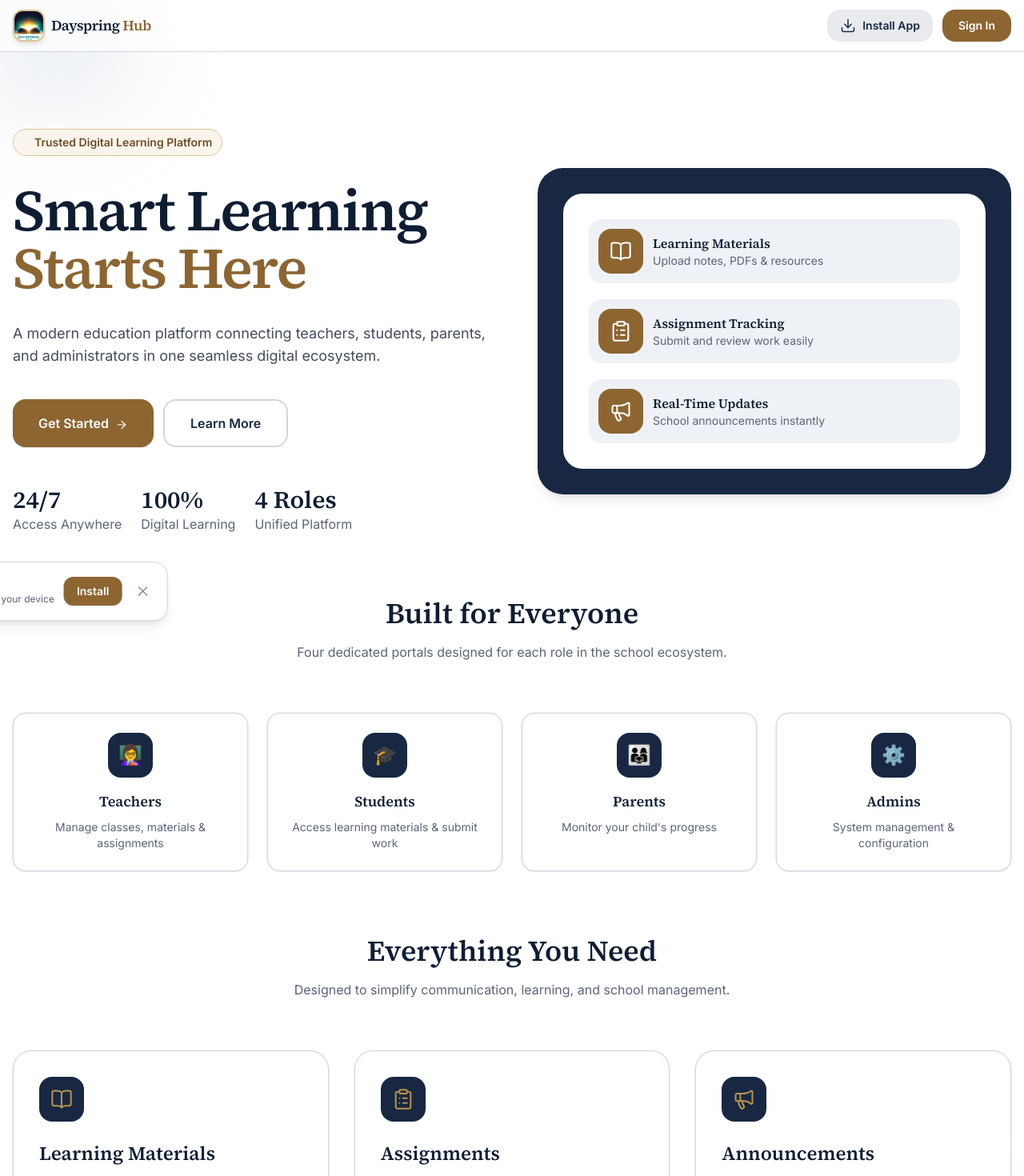
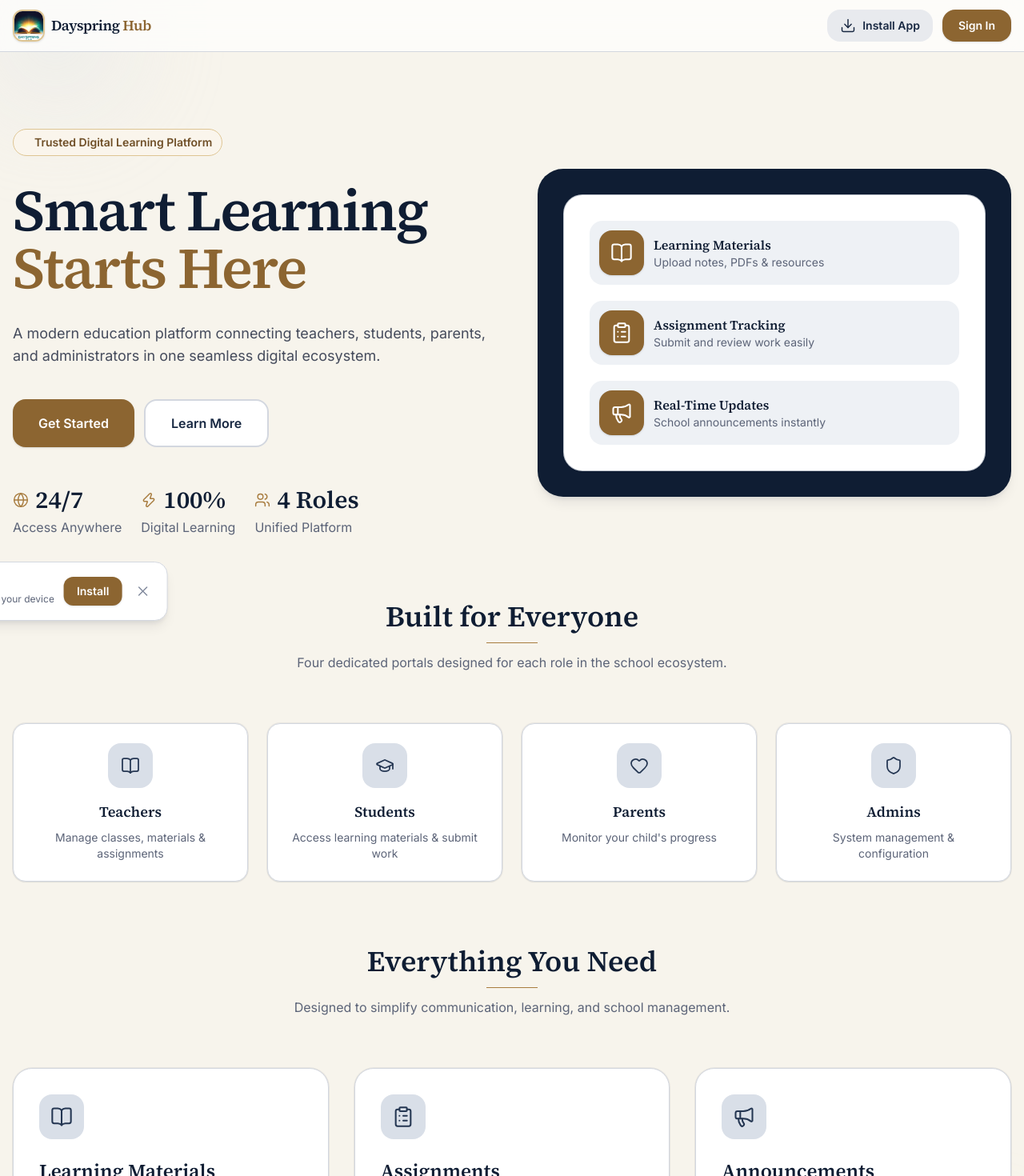
Before and after one commit to Kennywryght/dayspring-hub, a React (Vite) app in the folder frontend/: page / in a window 1280 px wide. Shown: the top 1470 px of the page at 80% size. Built offline with nearby package versions, Linux system fonts and the light colour scheme; no server answers.

Commit message:
Fix landing page - remove emojis, use lucide icons, direct navigation

```diff
--- a/frontend/src/pages/LandingPage.jsx
+++ b/frontend/src/pages/LandingPage.jsx
@@ -3,7 +3,8 @@ import { useState, useRef, useCallback, useEffect } from 'react';
 import { useTheme } from '../context/ThemeContext';
 import {
   BookOpen, ClipboardList, Megaphone, Download, ArrowRight,
-  GraduationCap, Users, Heart, Shield, Zap, CheckCircle2, X,
+  GraduationCap, Users, Heart, Shield, Zap, Globe,
+  Menu, X, ChevronRight,
 } from 'lucide-react';
 
 const useClickSound = () => {
@@ -39,28 +40,32 @@ export default function LandingPage() {
     return () => observer.disconnect();
   }, []);
 
-  const handleNavigate = (path) => { playClick(); navigate(path); };
-
   const featureItems = [
-    { Icon: BookOpen, title: 'Learning Materials', desc: 'Teachers upload PDFs, videos, and notes accessible anytime.', color: 'from-navy-600 to-navy-800' },
-    { Icon: ClipboardList, title: 'Assignments', desc: 'Students submit work digitally with streamlined review.', color: 'from-navy-600 to-navy-800' },
-    { Icon: Megaphone, title: 'Announcements', desc: 'Important school updates delivered in real time.', color: 'from-navy-600 to-navy-800' },
+    { Icon: BookOpen, title: 'Learning Materials', desc: 'Teachers upload PDFs, videos, and notes accessible anytime.' },
+    { Icon: ClipboardList, title: 'Assignments', desc: 'Students submit work digitally with streamlined review.' },
+    { Icon: Megaphone, title: 'Announcements', desc: 'Important school updates delivered in real time.' },
   ];
 
   const roles = [
-    { icon: '👩‍🏫', label: 'Teachers', desc: 'Manage classes, materials & assignments', Icon: Users },
-    { icon: '🎓', label: 'Students', desc: 'Access learning materials & submit work', Icon: GraduationCap },
-    { icon: '👨‍👩‍👧', label: 'Parents', desc: 'Monitor your child\'s progress', Icon: Heart },
-    { icon: '⚙️', label: 'Admins', desc: 'System management & configuration', Icon: Shield },
+    { Icon: BookOpen, label: 'Teachers', desc: 'Manage classes, materials & assignments' },
+    { Icon: GraduationCap, label: 'Students', desc: 'Access learning materials & submit work' },
+    { Icon: Heart, label: 'Parents', desc: 'Monitor your child\'s progress' },
+    { Icon: Shield, label: 'Admins', desc: 'System management & configuration' },
+  ];
+
+  const stats = [
+    { value: '24/7', label: 'Access Anywhere', Icon: Globe },
+    { value: '100%', label: 'Digital Learning', Icon: Zap },
+    { value: '4 Roles', label: 'Unified Platform', Icon: Users },
   ];
 
   return (
-    <div className="flex flex-col min-h-screen bg-white dark:bg-navy-900 overflow-hidden relative transition-colors duration-300">
+    <div className="flex flex-col min-h-screen bg-parchment dark:bg-navy-900 overflow-hidden relative transition-colors duration-300">
       {/* Install App Prompt */}
       {showInstallPrompt && (
         <div className="fixed bottom-4 left-2 right-2 sm:bottom-6 sm:left-auto sm:right-auto sm:left-1/2 sm:-translate-x-1/2 z-50 animate-slide-up sm:max-w-md">
           <div className="bg-white dark:bg-navy-800 rounded-2xl shadow-elevated border border-ink-200 dark:border-navy-600 p-4 flex items-center gap-3">
-            <div className="w-10 h-10 rounded-xl bg-brass-600 flex items-center justify-center text-white text-xl flex-shrink-0 shadow-lg">
+            <div className="w-10 h-10 rounded-xl bg-brass-600 flex items-center justify-center text-white flex-shrink-0 shadow-soft">
               <Download className="w-5 h-5" strokeWidth={1.75} />
             </div>
             <div className="flex-1 min-w-0">
@@ -75,15 +80,15 @@ export default function LandingPage() {
 
       <div className="relative z-10 flex flex-col min-h-screen">
         {/* Animated blobs */}
-        <div className="absolute top-0 left-0 w-48 h-48 bg-navy-200 dark:bg-navy-700 rounded-full blur-3xl opacity-30 dark:opacity-20 animate-float-left" />
+        <div className="absolute top-0 left-0 w-48 h-48 bg-navy-100 dark:bg-navy-800 rounded-full blur-3xl opacity-30 dark:opacity-20 animate-float-left" />
         <div className="absolute bottom-0 right-0 w-64 h-64 bg-brass-100 dark:bg-brass-900/40 rounded-full blur-3xl opacity-30 dark:opacity-20 animate-float-right" />
 
         {/* Navbar */}
         <header className="sticky top-0 z-50 backdrop-blur-xl bg-white/70 dark:bg-navy-900/70 border-b border-ink-200 dark:border-navy-700 animate-slide-down">
           <nav className="max-w-7xl mx-auto px-4 py-3 flex justify-between items-center">
             <div className="flex items-center gap-2 cursor-pointer">
-              <div className="w-10 h-10 rounded-xl overflow-hidden border-2 border-brass-200 dark:border-brass-500/30 shadow-md flex-shrink-0">
-                <img src="/logo.jpg" alt="Dayspring Hub Logo" className="w-full h-full object-cover" />
+              <div className="w-10 h-10 rounded-xl overflow-hidden border-2 border-brass-200 dark:border-brass-500/30 shadow-soft flex-shrink-0">
+                <img src="/logo.jpg" alt="Dayspring Hub" className="w-full h-full object-cover" />
               </div>
               <span className="text-lg font-display font-semibold tracking-tight text-navy-800 dark:text-white">
                 Dayspring<span className="text-brass-600 dark:text-brass-400"> Hub</span>
@@ -94,18 +99,18 @@ export default function LandingPage() {
               <button onClick={handleInstall} className="flex items-center gap-2 bg-ink-100 dark:bg-navy-700 hover:bg-ink-200 dark:hover:bg-navy-600 text-navy-700 dark:text-ink-200 px-4 py-2.5 rounded-2xl font-semibold text-sm transition-all duration-300">
                 <Download className="w-5 h-5" strokeWidth={1.75} /> Install App
               </button>
-              <button onClick={() => handleNavigate('/login')} className="bg-brass-600 hover:bg-brass-700 text-white px-5 py-2.5 rounded-2xl font-semibold text-sm shadow-soft transition-all duration-300">
+              <button onClick={() => navigate('/login')} className="bg-brass-600 hover:bg-brass-700 text-white px-5 py-2.5 rounded-2xl font-semibold text-sm shadow-soft transition-all duration-300">
                 Sign In
               </button>
             </div>
 
             <button className="md:hidden p-2 rounded-xl hover:bg-ink-100 dark:hover:bg-navy-700 transition-colors" onClick={() => setMobileMenuOpen(!mobileMenuOpen)}>
-              {mobileMenuOpen ? <X className="w-6 h-6 text-navy-600 dark:text-ink-300" strokeWidth={1.75} /> : <svg className="w-6 h-6 text-navy-600 dark:text-ink-300" fill="none" stroke="currentColor" viewBox="0 0 24 24"><path strokeLinecap="round" strokeLinejoin="round" strokeWidth={2} d="M4 6h16M4 12h16M4 18h16" /></svg>}
+              {mobileMenuOpen ? <X className="w-6 h-6 text-navy-600 dark:text-ink-300" strokeWidth={1.75} /> : <Menu className="w-6 h-6 text-navy-600 dark:text-ink-300" strokeWidth={1.75} />}
             </button>
           </nav>
           <div className={`md:hidden bg-white dark:bg-navy-900 border-b border-ink-200 dark:border-navy-700 px-4 pb-4 transition-all duration-300 ${mobileMenuOpen ? 'max-h-40 opacity-100' : 'max-h-0 opacity-0 overflow-hidden'}`}>
             <button onClick={() => { handleInstall(); setMobileMenuOpen(false); }} className="w-full mt-3 flex items-center justify-center gap-2 bg-ink-100 dark:bg-navy-700 text-navy-700 dark:text-ink-200 py-3 rounded-2xl font-semibold text-sm"><Download className="w-5 h-5" strokeWidth={1.75} /> Install App</button>
-            <button onClick={() => { handleNavigate('/login'); setMobileMenuOpen(false); }} className="w-full mt-2 bg-brass-600 text-white py-3 rounded-2xl font-semibold shadow-soft text-sm">Sign In</button>
+            <button onClick={() => { navigate('/login'); setMobileMenuOpen(false); }} className="w-full mt-2 bg-brass-600 text-white py-3 rounded-2xl font-semibold shadow-soft text-sm">Sign In</button>
           </div>
         </header>
 
@@ -127,8 +132,8 @@ export default function LandingPage() {
                 </p>
                 <div className="mt-6 sm:mt-8 md:mt-10">
                   <div className="flex flex-col sm:flex-row gap-3 w-full">
-                    <button onClick={() => handleNavigate('/login')} className="w-full sm:w-auto bg-brass-600 hover:bg-brass-700 text-white px-8 py-4 rounded-2xl text-base font-semibold shadow-soft transition-all duration-300 active:scale-95 text-center">
-                      Get Started <ArrowRight className="w-4 h-4 inline ml-1" strokeWidth={1.75} />
+                    <button onClick={() => navigate('/login')} className="w-full sm:w-auto bg-brass-600 hover:bg-brass-700 text-white px-8 py-4 rounded-2xl text-base font-semibold shadow-soft transition-all duration-300 active:scale-95 text-center">
+                      Get Started
                     </button>
                     <a href="#features" onClick={playClick} className="w-full sm:w-auto bg-white dark:bg-navy-800 border-2 border-ink-200 dark:border-navy-600 hover:border-brass-300 dark:hover:border-brass-500 text-navy-700 dark:text-ink-200 px-8 py-4 rounded-2xl text-base font-semibold transition-all duration-300 text-center active:scale-95">
                       Learn More
@@ -136,21 +141,26 @@ export default function LandingPage() {
                   </div>
                 </div>
                 <div className="flex justify-center sm:justify-start flex-wrap gap-6 mt-8 sm:mt-12">
-                  {[{ value: '24/7', label: 'Access Anywhere' },{ value: '100%', label: 'Digital Learning' },{ value: '4 Roles', label: 'Unified Platform' }].map((stat, i) => (
+                  {stats.map((stat, i) => (
                     <div key={i} className="animate-fade-in-up text-center sm:text-left" style={{ animationDelay: `${i * 0.2}s` }}>
-                      <h3 className="text-xl sm:text-3xl font-display font-semibold text-navy-800 dark:text-white">{stat.value}</h3>
+                      <div className="flex items-center justify-center sm:justify-start gap-2 mb-1">
+                        <stat.Icon className="w-5 h-5 text-brass-500" strokeWidth={1.75} />
+                        <h3 className="text-xl sm:text-3xl font-display font-semibold text-navy-800 dark:text-white">{stat.value}</h3>
+                      </div>
                       <p className="text-xs sm:text-base text-ink-500 dark:text-ink-400">{stat.label}</p>
                     </div>
                   ))}
                 </div>
               </div>
               <div className="animate-fade-in-right mt-8 lg:mt-0">
-                <div className="bg-navy-700 rounded-2xl sm:rounded-[2rem] p-4 sm:p-6 md:p-8 shadow-elevated">
-                  <div className="bg-white dark:bg-navy-800 rounded-2xl sm:rounded-3xl p-4 sm:p-6 md:p-8 shadow-card">
+                <div className="bg-navy-800 rounded-2xl sm:rounded-[2rem] p-4 sm:p-6 md:p-8 shadow-elevated">
+                  <div className="bg-white dark:bg-navy-700 rounded-2xl sm:rounded-3xl p-4 sm:p-6 md:p-8 shadow-card border border-navy-600/30">
                     <div className="space-y-3 sm:space-y-5">
-                      {[{ Icon: BookOpen, title: 'Learning Materials', desc: 'Upload notes, PDFs & resources', bg: 'bg-navy-50 dark:bg-navy-700/50' },{ Icon: ClipboardList, title: 'Assignment Tracking', desc: 'Submit and review work easily', bg: 'bg-navy-50 dark:bg-navy-700/50' },{ Icon: Megaphone, title: 'Real-Time Updates', desc: 'School announcements instantly', bg: 'bg-navy-50 dark:bg-navy-700/50' }].map((item, idx) => (
+                      {[{ Icon: BookOpen, title: 'Learning Materials', desc: 'Upload notes, PDFs & resources', bg: 'bg-navy-50 dark:bg-navy-600/30' },{ Icon: ClipboardList, title: 'Assignment Tracking', desc: 'Submit and review work easily', bg: 'bg-navy-50 dark:bg-navy-600/30' },{ Icon: Megaphone, title: 'Real-Time Updates', desc: 'School announcements instantly', bg: 'bg-navy-50 dark:bg-navy-600/30' }].map((item, idx) => (
                         <div key={idx} className={`flex items-center gap-3 p-3 rounded-xl sm:rounded-2xl ${item.bg} animate-fade-in-up`} style={{ animationDelay: `${idx * 0.15}s` }}>
-                          <div className="w-10 h-10 sm:w-14 sm:h-14 rounded-xl sm:rounded-2xl bg-brass-600 flex items-center justify-center text-white text-lg sm:text-2xl flex-shrink-0"><item.Icon className="w-5 h-5 sm:w-7 sm:h-7" strokeWidth={1.75} /></div>
+                          <div className="w-10 h-10 sm:w-14 sm:h-14 rounded-xl sm:rounded-2xl bg-brass-600 flex items-center justify-center text-white flex-shrink-0 shadow-soft">
+                            <item.Icon className="w-5 h-5 sm:w-7 sm:h-7" strokeWidth={1.75} />
+                          </div>
                           <div className="min-w-0 flex-1"><h3 className="font-semibold text-sm sm:text-base text-navy-800 dark:text-white">{item.title}</h3><p className="text-xs sm:text-sm text-ink-500 dark:text-ink-400">{item.desc}</p></div>
                         </div>
                       ))}
@@ -161,16 +171,19 @@ export default function LandingPage() {
             </div>
           </section>
 
-          {/* Roles Section */}
+          {/* Roles */}
           <section className="max-w-7xl mx-auto px-4 pb-16 sm:pb-20">
             <div className="text-center mb-10 sm:mb-16">
               <h2 className="text-2xl sm:text-3xl md:text-4xl font-display font-semibold text-navy-800 dark:text-white">Built for Everyone</h2>
-              <p className="mt-3 sm:mt-4 text-sm sm:text-base text-ink-500 dark:text-ink-400 max-w-2xl mx-auto">Four dedicated portals designed for each role in the school ecosystem.</p>
+              <div className="w-16 h-px bg-brass-500 mx-auto mt-3 mb-3" />
+              <p className="text-sm sm:text-base text-ink-500 dark:text-ink-400 max-w-2xl mx-auto">Four dedicated portals designed for each role in the school ecosystem.</p>
             </div>
             <div className="grid grid-cols-2 md:grid-cols-4 gap-4 sm:gap-6">
               {roles.map((role, i) => (
                 <div key={i} className="bg-white dark:bg-navy-800 rounded-2xl shadow-card border border-ink-200 dark:border-navy-600 p-5 sm:p-6 text-center hover:shadow-elevated transition-shadow duration-300 animate-fade-in-up" style={{ animationDelay: `${i * 0.1}s` }}>
-                  <div className="w-14 h-14 rounded-2xl bg-navy-700 flex items-center justify-center mx-auto mb-4"><span className="text-2xl">{role.icon}</span></div>
+                  <div className="w-14 h-14 rounded-2xl bg-navy-100 dark:bg-navy-700 flex items-center justify-center mx-auto mb-4">
+                    <role.Icon className="w-6 h-6 text-navy-600 dark:text-navy-300" strokeWidth={1.75} />
+                  </div>
                   <h3 className="font-display font-semibold text-lg text-navy-800 dark:text-white mb-2">{role.label}</h3>
                   <p className="text-sm text-ink-500 dark:text-ink-400">{role.desc}</p>
                 </div>
@@ -182,13 +195,14 @@ export default function LandingPage() {
           <section ref={featuresRef} id="features" className="max-w-7xl mx-auto px-4 pb-16 sm:pb-20 md:pb-24">
             <div className={`text-center mb-10 sm:mb-16 ${featuresVisible ? 'animate-fade-in-up' : 'opacity-0'}`}>
               <h2 className="text-2xl sm:text-3xl md:text-4xl font-display font-semibold text-navy-800 dark:text-white">Everything You Need</h2>
-              <p className="mt-3 sm:mt-4 text-sm sm:text-base text-ink-500 dark:text-ink-400 max-w-2xl mx-auto">Designed to simplify communication, learning, and school management.</p>
+              <div className="w-16 h-px bg-brass-500 mx-auto mt-3 mb-3" />
+              <p className="text-sm sm:text-base text-ink-500 dark:text-ink-400 max-w-2xl mx-auto">Designed to simplify communication, learning, and school management.</p>
             </div>
             <div className="grid sm:grid-cols-2 md:grid-cols-3 gap-4 sm:gap-6 md:gap-8">
               {featureItems.map((feature, i) => (
-                <div key={i} className={`group bg-white dark:bg-navy-800 border border-ink-200 dark:border-navy-600 rounded-2xl sm:rounded-3xl p-5 sm:p-6 md:p-8 shadow-card transition-all duration-300 hover:shadow-elevated hover:-translate-y-2 cursor-pointer ${featuresVisible ? 'animate-fade-in-up' : 'opacity-0'}`} style={{ animationDelay: `${i * 0.2}s` }}>
-                  <div className="w-14 h-14 rounded-2xl bg-navy-700 flex items-center justify-center mb-4 sm:mb-6 transform transition-transform group-hover:scale-110 duration-300">
-                    <feature.Icon className="w-7 h-7 text-brass-400" strokeWidth={1.75} />
+                <div key={i} className={`group bg-white dark:bg-navy-800 border border-ink-200 dark:border-navy-600 rounded-2xl sm:rounded-3xl p-5 sm:p-6 md:p-8 shadow-card transition-all duration-300 hover:shadow-elevated hover:-translate-y-2 ${featuresVisible ? 'animate-fade-in-up' : 'opacity-0'}`} style={{ animationDelay: `${i * 0.2}s` }}>
+                  <div className="w-14 h-14 rounded-2xl bg-navy-100 dark:bg-navy-700 flex items-center justify-center mb-4 sm:mb-6 transform transition-transform group-hover:scale-110 duration-300">
+                    <feature.Icon className="w-7 h-7 text-navy-600 dark:text-navy-300" strokeWidth={1.75} />
                   </div>
                   <h3 className="text-lg sm:text-xl md:text-2xl font-display font-semibold text-navy-800 dark:text-white mb-3 sm:mb-4">{feature.title}</h3>
                   <p className="text-sm sm:text-base text-ink-500 dark:text-ink-400 leading-relaxed">{feature.desc}</p>
@@ -198,8 +212,9 @@ export default function LandingPage() {
           </section>
         </main>
 
-        <footer className="border-t border-ink-200 dark:border-navy-700 bg-ink-50/80 dark:bg-navy-800/50 backdrop-blur-sm py-6 sm:py-8 text-center">
+        <footer className="border-t border-ink-200 dark:border-navy-700 bg-white/80 dark:bg-navy-800/50 backdrop-blur-sm py-6 sm:py-8 text-center">
           <div className="max-w-7xl mx-auto px-4">
+            <div className="w-16 h-px bg-brass-500/50 mx-auto mb-3" />
             <p className="text-xs sm:text-sm text-ink-500 dark:text-ink-400">© {new Date().getFullYear()} Dayspring Student Support Hub. All rights reserved.</p>
           </div>
         </footer>
```
